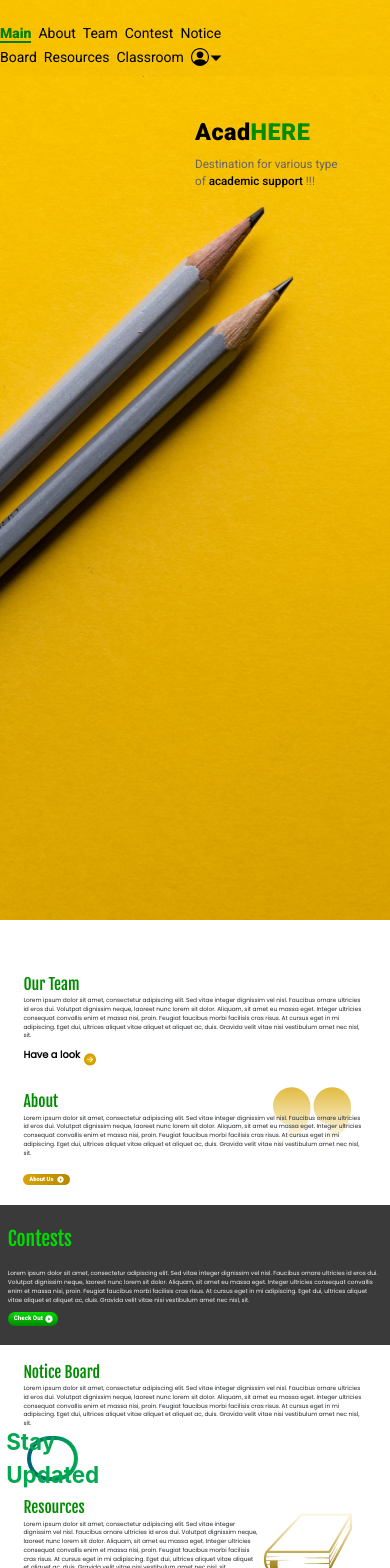
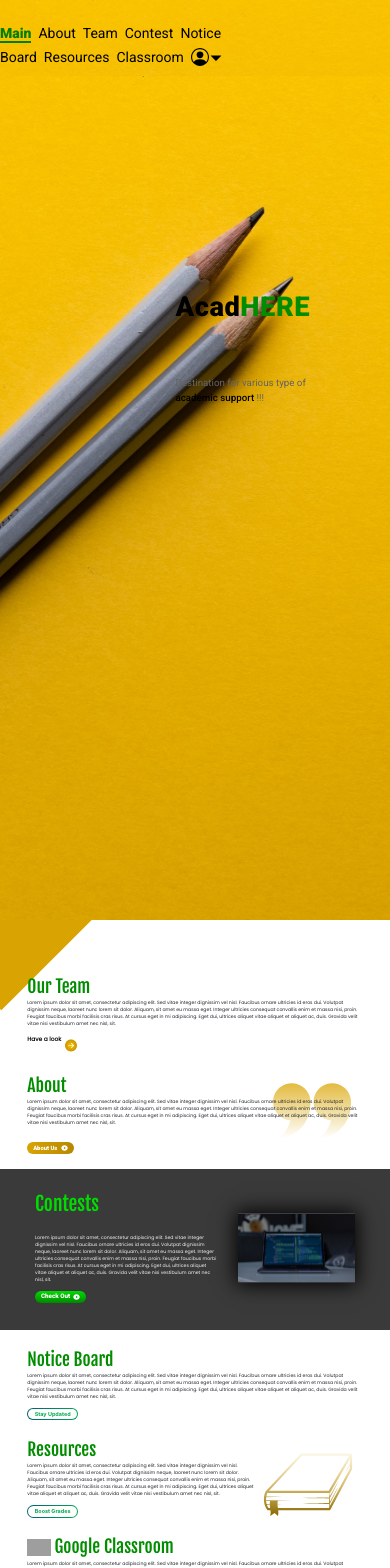
Before and after one commit to HimanshuChittora23908/acadhere_testing, a React (Create React App) app: page /acadhere_testing/home in a window 390 px wide. Shown: the top 1568 px of the page. Built offline with nearby package versions, Linux system fonts and the light colour scheme; grey boxes are pictures that could not be loaded; a web font is replaced by a local one.

Commit message:
responsiveness

```diff
--- a/src/Contest.css
+++ b/src/Contest.css
@@ -157,10 +157,8 @@
   margin-left: 8.5vw;
   border-radius: 1vw;
   padding: 0.25vw;
-  border-radius: 50px;
-  background: #ffffff;
-  box-shadow: inset 4px 4px 8px #6e6e6e,
-              inset -4px -4px 8px #ffffff;
+  border-radius: 20px;
+  background: white;
 }
 
 .Status{
--- a/src/Home.css
+++ b/src/Home.css
@@ -77,7 +77,7 @@ transform: rotate(-45deg);
     position: absolute;
     width: 39.5vw;
     height: 4vh;
-    margin-left: -8vw;
+    margin-left: -8.3vw;
     z-index: -1;
     background: #D9A401;
     transform: rotate(-45deg);
@@ -87,7 +87,7 @@ transform: rotate(-45deg);
     position: absolute;
     width: 39.5vw;
     height: 5vh;
-    margin-left: -4vw;
+    margin-left: -4.3vw;
     z-index: -1;
     background: #D9A401;
     transform: rotate(-45deg);
@@ -110,6 +110,7 @@ color: #008D00;
 .team_content {
     font-family: 'Poppins';
     margin: 0 7vw 0 7vw;
+    font-size: 1.2vw;
 }
 
 .team_tagline {
@@ -161,6 +162,7 @@ color: #000000;
     .about_content {
         font-family: 'Poppins';
         padding: 0 7vw 0 7vw;
+        font-size: 1.2vw;
     }
 
     .about_foot{
@@ -216,7 +218,7 @@ margin: 0 0 0 0;
     width: 20vw;
     z-index: -1;
     float: right;
-    margin: -15vw 10vw 0 0;
+    margin: -18vw 10vw 0 0;
 }
 
 .triangle_right {
@@ -236,6 +238,7 @@ margin: 0 0 0 0;
     font-family: 'Poppins';
     margin: 0 5vw 0 9vw;
     color: whitesmoke;
+    font-size: 1.2vw;
 }
 
 .contest_foot{
@@ -311,13 +314,14 @@ transition: transform 1s;
     font-family: 'Fjalla One';
     font-weight: 500;
     font-size: 4.5vw;
-    margin: 2vw 0 0 7vw;
+    margin: 4vw 0 0 7vw;
     color: #008D00;
     }
 
 .notes_content {
     font-family: 'Poppins';
     margin: 0 7vw 0 7vw;
+    font-size: 1.2vw;
 }
 
 .notes_book {
@@ -333,13 +337,13 @@ transition: transform 1s;
 
 .bn31 {
     background-image: linear-gradient(to right, #006175 0%, #00a950 100%);
-    border-radius: 40px;
+    border-radius: 2vw;
     box-sizing: border-box;
     color: #00a84f;
     display: block;
-    height: 45px;
-    font-size: 1.4em;
-    padding: 4px;
+    height: 3.2vw;
+    font-size: 1.4vw;
+    padding: 0.3vw;
     position: relative;
     text-decoration: none;
     width: 13vw;
@@ -356,7 +360,7 @@ transition: transform 1s;
   .bn31 .bn31span {
     align-items: center;
     background: white;
-    border-radius: 40px;
+    border-radius: 2vw;
     display: flex;
     justify-content: center;
     height: 100%;
@@ -373,598 +377,3 @@ footer{
     color: whitesmoke;
     text-align: center;
 }
-
-@media only screen and (max-width: 600px){
-    .Home {
-        height: 100vh;
-        padding: 55vh 0 0 15vw;
-    }
-
-    .head_name{
-    font-size: 7vh;
-    }
-
-    .tagline{
-    font-size: 2.5vh;
-    max-width: 40vh;
-    }
-
-    .rec{
-        margin-left: -5vh;
-    }
-
-    .rectangle1{
-    width: 39.5vh;
-    height: 3vw;
-    margin-left: -31vw;
-    }
-
-    .rectangle2{
-        width: 39.5vh;
-        height: 3vw;
-        margin-left: -25vw;
-        }
-
-    .rectangle3{
-        width: 39.5vh;
-        height: 4vw;
-        margin-left: -19vw;
-        }
-
-    .rectangle4{
-        width: 39.5vh;
-        height: 5vw;
-        margin-left: -11vw;
-        }
-
-    .team{
-    font-size: 4vh;
-    margin: 3vh 0 0 6vh;
-    }
-
-    .team_content {
-        margin: 0 6vh 0 6vh;
-        font-size: 1.5vh;
-    }
-
-    .team_tagline {
-    font-size: 2.5vh;
-    padding: 2vh 0 0 6vh;
-    }
-
-    .team_foot {
-        margin-top: 0;
-    }
-
-    .arrow_r {
-        width: 3vh;
-        margin-left: 1vh;
-    }
-
-    .about {
-        font-size: 4vh;
-        margin: 3vh 0 0 6vh;
-        }
-
-    .about_content {
-        padding: 0 6vh 0 6vh;
-        font-size: 1.5vh;
-    }
-
-    .about_foot{
-    padding: 1vh 1.5vh;
-    width: 12vh;
-    height: 3vh;
-    margin: 2vh 0 5vh 6vh;
-    border-radius: 2vh;
-    }
-
-    @keyframes triangle_move_about {
-        50%{margin-left: 3vh;}
-    }
-
-    @keyframes about_foot_move{
-        0% {width: 12vh;}
-        50%{width: 15vh;}
-        100%{width: 12vh;}
-    }
-
-    .about_tagline {
-    font-size: 1.5vh;
-    }
-
-    .about_quote {
-        margin: -35vh 5vh 0 0;
-        width: 20vh;
-    }
-
-    .triangle_right {
-        width: 2vh;
-        height: 2vh;
-    }
-
-    .contest {
-        font-size: 5vh;
-        padding: 5vh 0 0 2vh;
-        }
-
-    .contest_content {
-        margin: 0 2vh 0 2vh;
-        font-size: 1.5vh;
-    }
-
-    .contest_foot{
-        border-radius: 2vh;
-        padding: 0.3vh 1.5vh;
-        width: 13vh;
-        margin: 2vh 0 0 2vh;
-    }
-
-    @keyframes triangle_move_contest {
-        50%{margin-left: 3vh;}
-    }
-
-    @keyframes contest_foot_move{
-        0% {width: 13vh;}
-        50%{width: 16vh;}
-        100%{width: 13vh;}
-    }
-
-    .contest_tagline {
-    font-size: 1.6vh;
-    }
-
-    .contest_bg {
-        padding-bottom: 5vh;
-    }
-
-    .code_img{
-        display: none;
-    }
-
-    .notes {
-        font-size: 4vh;
-        margin: 4vh 0 0 6vh;
-        }
-
-    .notes_content {
-        margin: 0 6vh 0 6vh;
-        font-size: 1.5vh;
-    }
-}
-
-@media only screen and (max-height: 600px){
-    .Home {
-        height: 100vh;
-        padding: 3vw 0 0 40vw;
-    }
-
-    .head_name{
-    font-size: 7vw;
-    }
-
-    .tagline{
-    font-size: 2.5vw;
-    max-width: 40vw;
-    margin-top: -10vh;
-    }
-
-    .rec{
-        margin-left: -5vw;
-    }
-
-    .rectangle1{
-    width: 39.5vw;
-    height: 3vh;
-    margin-left: -35vh;
-    }
-
-    .rectangle2{
-        width: 39.5vw;
-        height: 3vh;
-        margin-left: -29vh;
-        }
-
-    .rectangle3{
-        width: 39.5vw;
-        height: 4vh;
-        margin-left: -23vh;
-        }
-
-    .rectangle4{
-        width: 39.5vw;
-        height: 5vh;
-        margin-left: -15vh;
-        }
-
-    .team{
-    font-size: 4vw;
-    margin: 2vw 0 0 6vw;
-    }
-
-    .team_content {
-        margin: 0 6vw 0 6vw;
-        font-size: 1.5vw;
-    }
-
-    .team_tagline {
-    font-size: 2.5vw;
-    padding: 2vw 0 0 6vw;
-    }
-
-    .team_foot {
-        margin-top: 0;
-    }
-
-    .arrow_r {
-        width: 3vw;
-        margin-left: 1vw;
-    }
-
-    .about {
-        font-size: 4vw;
-        margin: 3vw 0 0 6vw;
-        }
-
-    .about_content {
-        padding: 0 6vw 0 6vw;
-        font-size: 1.5vw;
-    }
-
-    .about_foot{
-    padding: 1vw 1.5vw;
-    width: 12vw;
-    height: 3vw;
-    margin: 2vw 0 5vh 6vw;
-    border-radius: 2vw;
-    }
-
-    @keyframes triangle_move_about {
-        50%{margin-left: 3vw;}
-    }
-
-    @keyframes about_foot_move{
-        0% {width: 12vw;}
-        50%{width: 15vw;}
-        100%{width: 12vw;}
-    }
-
-    .about_tagline {
-    font-size: 1.5vw;
-    }
-
-    .about_quote {
-        margin: -23vw 10vw 0 0;
-        width: 20vw;
-    }
-
-    .triangle_right {
-        width: 2vw;
-        height: 2vw;
-    }
-
-    .contest {
-        font-size: 5vw;
-        padding: 5vw 0 0 5vw;
-        }
-
-    .contest_content {
-        margin: 0 5vw 0 5vw;
-        font-size: 1.5vw;
-    }
-
-    .contest_foot{
-        border-radius: 2vw;
-        padding: 0.5vw 1.5vw;
-        width: 13vw;
-        margin: 2vw 0 0 5vw;
-    }
-
-    @keyframes triangle_move_contest {
-        50%{margin-left: 3vw;}
-    }
-
-    @keyframes contest_foot_move{
-        0% {width: 13vw;}
-        50%{width: 16vw;}
-        100%{width: 13vw;}
-    }
-
-    .contest_tagline {
-    font-size: 1.6vw;
-    }
-
-    .contest_bg {
-        padding-bottom: 5vw;
-    }
-
-    .code_img{
-        display: none;
-    }
-
-    .notes {
-        font-size: 4vw;
-        margin: 4vw 0 0 6vw;
-        }
-
-    .notes_content {
-        margin: 0 6vw 0 6vw;
-        font-size: 1.5vw;
-    }
-}
-
-@media only screen and (max-width: 1000px){
-    .Home {
-        padding: 30vw 0 0 40vw;
-    }
-
-    .head_name{
-    font-size: 10vw;
-    }
-
-    .tagline{
-    font-size: 4vw;
-    max-width: 50vw;
-    margin-top: -5vw;
-    }
-
-    .rec{
-        margin-left: -5vw;
-    }
-
-    .rectangle1{
-    width: 39.5vw;
-    height: 3vh;
-    margin-left: -15vh;
-    }
-
-    .rectangle2{
-        width: 39.5vw;
-        height: 3vh;
-        margin-left: -10vh;
-        }
-
-    .rectangle3{
-        width: 39.5vw;
-        height: 4vh;
-        margin-left: -4.5vh;
-        }
-
-    .rectangle4{
-        display: none;
-        }
-
-        .study-bg{
-    padding: 0 0 5vw 0;
-    }
-
-    .study{
-    margin: -41vw 0 -4.5vh 21.5vw;
-    }
-
-    .study_left{
-    margin-bottom: 1vw;
-    }
-
-    .study_right{
-        margin-bottom: 1.3vw;
-    }
-
-    .team{
-    font-size: 4vw;
-    margin: 3vw 0 0 6vw;
-    }
-
-    .team_content {
-        margin: 0 6vw 0 6vw;
-        font-size: 1.5vw;
-    }
-
-    .team_tagline {
-    font-size: 2.5vw;
-    padding: 2vw 0 0 6vw;
-    }
-
-    .team_foot {
-        margin-top: 0;
-    }
-
-    .arrow_r {
-        width: 3vw;
-        margin-left: 1vw;
-    }
-
-    .about {
-        font-size: 4vw;
-        margin: 3vw 0 0 6vw;
-        }
-
-    .about_content {
-        padding: 0 6vw 0 6vw;
-        font-size: 1.5vw;
-    }
-    .about_foot{
-    padding: 1vw 1.5vw;
-    width: 12vw;
-    height: 3vw;
-    margin: 2vw 0 5vw 6vw;
-    border-radius: 2vw;
-    }
-
-    @keyframes triangle_move_about {
-        50%{margin-left: 3vw;}
-    }
-
-    @keyframes about_foot_move{
-        0% {width: 12vw;}
-        50%{width: 15vw;}
-        100%{width: 12vw;}
-    }
-
-    .about_tagline {
-    font-size: 1.5vw;
-    }
-
-    .about_quote {
-        margin: -25vw 10vw 0 0;
-        width: 20vw;
-    }
-
-    .triangle_right {
-        width: 2vw;
-        height: 2vw;
-    }
-
-    .contest {
-        font-size: 5vw;
-        padding: 5vw 0 0 2vw;
-        }
-
-    .contest_content {
-        margin: 0 2vw 0 2vw;
-        font-size: 1.5vw;
-    }
-
-    .contest_foot{
-        border-radius: 2vw;
-        padding: 0.5vw 1.5vw;
-        width: 13vw;
-        margin: 2vw 0 0 2vw;
-    }
-
-    @keyframes triangle_move_contest {
-        50%{margin-left: 3vw;}
-    }
-
-    @keyframes contest_foot_move{
-        0% {width: 13vw;}
-        50%{width: 16vw;}
-        100%{width: 13vw;}
-    }
-
-    .contest_tagline {
-    font-size: 1.6vw;
-    }
-
-    .contest_bg {
-        padding-bottom: 5vw;
-    }
-
-    .code_img{
-        display: none;
-    }
-
-    .notes {
-        font-size: 4vw;
-        margin: 4vw 0 0 6vw;
-        }
-
-    .notes_content {
-        margin: 0 6vw 0 6vw;
-        font-size: 1.5vw;
-    }
-}
-
-@media only screen and (min-height: 1200px){
-    .Home {
-        padding: 50vh 0 0 10vh;
-    }
-
-    .head_name{
-    font-size: 6vh;
-    }
-
-    .tagline{
-    font-size: 3vh;
-    max-width: 35vh;
-    margin-top: -5vw;
-    }
-
-    .rec{
-        margin-left: -5vh;
-    }
-
-    .rectangle1{
-    width: 39.5vh;
-    height: 3vw;
-    margin-left: -30vw;
-    }
-
-    .rectangle2{
-        width: 39.5vh;
-        height: 3vw;
-        margin-left: -24.5vw;
-        }
-
-    .rectangle3{
-        width: 39.5vh;
-        height: 4vw;
-        margin-left: -19vw;
-        }
-
-    .rectangle4{
-        display: none;
-        }
-}
-
-@media only screen and (min-height: 300px) and (max-width: 1000px){
-    .Home {
-        padding: 10vw 0 0 50vw;
-    }
-
-    .head_name{
-    font-size: 6vw;
-    }
-
-    .tagline{
-    font-size: 3vw;
-    max-width: 40vw;
-    margin-top: -5vh;
-    }
-    .rectangle1{
-        width: 39.5vw;
-        height: 3vh;
-        margin-left: -30vh;
-        }
-
-        .rectangle2{
-            width: 39.5vw;
-            height: 3vh;
-            margin-left: -24.5vh;
-            }
-
-        .rectangle3{
-            width: 39.5vw;
-            height: 4vh;
-            margin-left: -19vh;
-            }
-
-        .rectangle4{
-            display: none;
-            }
-}
-
-@media only screen and (width:720px){
-
-    .rectangle1{
-        width: 39.5vw;
-        height: 3vh;
-        margin-left: -30vh;
-        }
-
-    .rectangle2{
-        width: 39.5vw;
-        height: 3vh;
-        margin-left: -24.5vh;
-        }
-
-    .rectangle3{
-        width: 39.5vw;
-        height: 4vh;
-        margin-left: -19vh;
-        }
-
-    .rectangle4{
-        display: none;
-        }
-}
--- a/src/Home.js
+++ b/src/Home.js
@@ -57,17 +57,17 @@ export default function Home() {
     <div className="notes_bg">
       <p className="notes">Notice Board</p>
       <p className="notes_content">Lorem ipsum dolor sit amet, consectetur adipiscing elit. Sed vitae integer dignissim vel nisl. Faucibus ornare ultricies id eros dui. Volutpat dignissim neque, laoreet nunc lorem sit dolor. Aliquam, sit amet eu massa eget. Integer ultricies consequat convallis enim et massa nisi, proin. Feugiat faucibus morbi facilisis cras risus. At cursus eget in mi adipiscing. Eget dui, ultrices aliquet vitae aliquet et aliquet ac, duis. Gravida velit vitae nisi vestibulum amet nec nisl, sit.</p>
-      <a className="bn31" href="/"><span className="bn31span">Stay Updated</span></a>
+      <a className="bn31" href="/acadhere_testing/noticeboard"><span className="bn31span">Stay Updated</span></a>
     </div>
     <div className="notes_bg">
       <p className="notes">Resources <img src={notes_book} alt="" className="notes_book" /></p>
       <p className="notes_content">Lorem ipsum dolor sit amet, consectetur adipiscing elit. Sed vitae integer dignissim vel nisl. Faucibus ornare ultricies id eros dui. Volutpat dignissim neque, laoreet nunc lorem sit dolor. Aliquam, sit amet eu massa eget. Integer ultricies consequat convallis enim et massa nisi, proin. Feugiat faucibus morbi facilisis cras risus. At cursus eget in mi adipiscing. Eget dui, ultrices aliquet vitae aliquet et aliquet ac, duis. Gravida velit vitae nisi vestibulum amet nec nisl, sit.</p>
-        <a className="bn31" href="/"><span className="bn31span">Boost Grades</span></a>
+        <a className="bn31" href="/acadhere_testing/resources"><span className="bn31span">Boost Grades</span></a>
     </div>
     <div className="notes_bg">
       <p className="notes"><img src={classroom} className="classroom_logo" /> Google Classroom</p>
       <p className="notes_content">Lorem ipsum dolor sit amet, consectetur adipiscing elit. Sed vitae integer dignissim vel nisl. Faucibus ornare ultricies id eros dui. Volutpat dignissim neque, laoreet nunc lorem sit dolor. Aliquam, sit amet eu massa eget. Integer ultricies consequat convallis enim et massa nisi, proin. Feugiat faucibus morbi facilisis cras risus. At cursus eget in mi adipiscing. Eget dui, ultrices aliquet vitae aliquet et aliquet ac, duis. Gravida velit vitae nisi vestibulum amet nec nisl, sit.</p>
-      <a className="bn31" href="/"><span className="bn31span">See Courses</span></a>
+      <a className="bn31" href="/acadhere_testing/classroom"><span className="bn31span">See Courses</span></a>
     </div>
     </>
   );
--- a/src/Navbar.css
+++ b/src/Navbar.css
@@ -79,7 +79,8 @@ color: #000000;
   }
 
   .dropdown-content a:hover {
-    background-color: grey;
+    background-color: black;
+    color: rgb(0, 255, 0);
   }
   .dropdown:hover .dropdown-content {
     display: block;
--- a/src/Navbar.js
+++ b/src/Navbar.js
@@ -33,10 +33,10 @@ export default function Navbar() {
                 <img src={icon} alt="" className="icon dropbtn" />
                 <img src={triangle_down} alt="" className="triangle_down dropbtn" />
                 <div className="dropdown-content">
-                  <a to="#">Profile</a>
-                  <a to="#">Forms</a>
-                  <a to="#">Settings</a>
-                  <a to="#">Logout</a>
+                  <a href="#">Profile</a>
+                  <a href="#">Forms</a>
+                  <a href="#">Settings</a>
+                  <a href="#">Logout</a>
                 </div>
                 </div>
             </div>
--- a/src/footer.js
+++ b/src/footer.js
@@ -96,8 +96,7 @@ export default function Footer() {
   </section>
 
   <div className="text-center p-4">
-    © 2021 Copyright :
-    <a className="text-reset fw-bold"> Team Aztecs </a>
+    © 2021 Copyright : Team Aztecs
     <p>Maintainer - Himanshu Chittora</p>
     <p className="maintainer"> Email @ <a href="mailto:2020kucp1023@iiitkota.ac.in" className="mail_maintainer">2020kucp1023@iiitkota.ac.in</a></p>
   </div>
```
